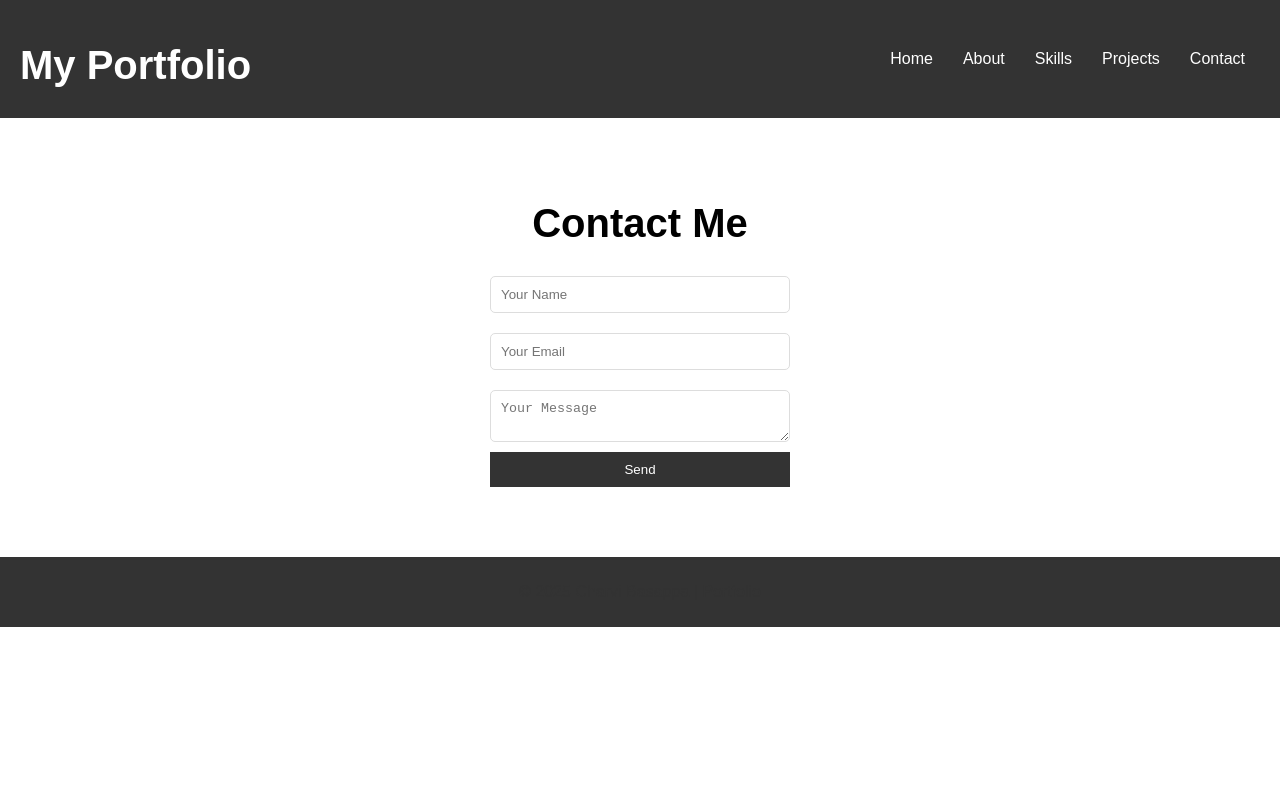
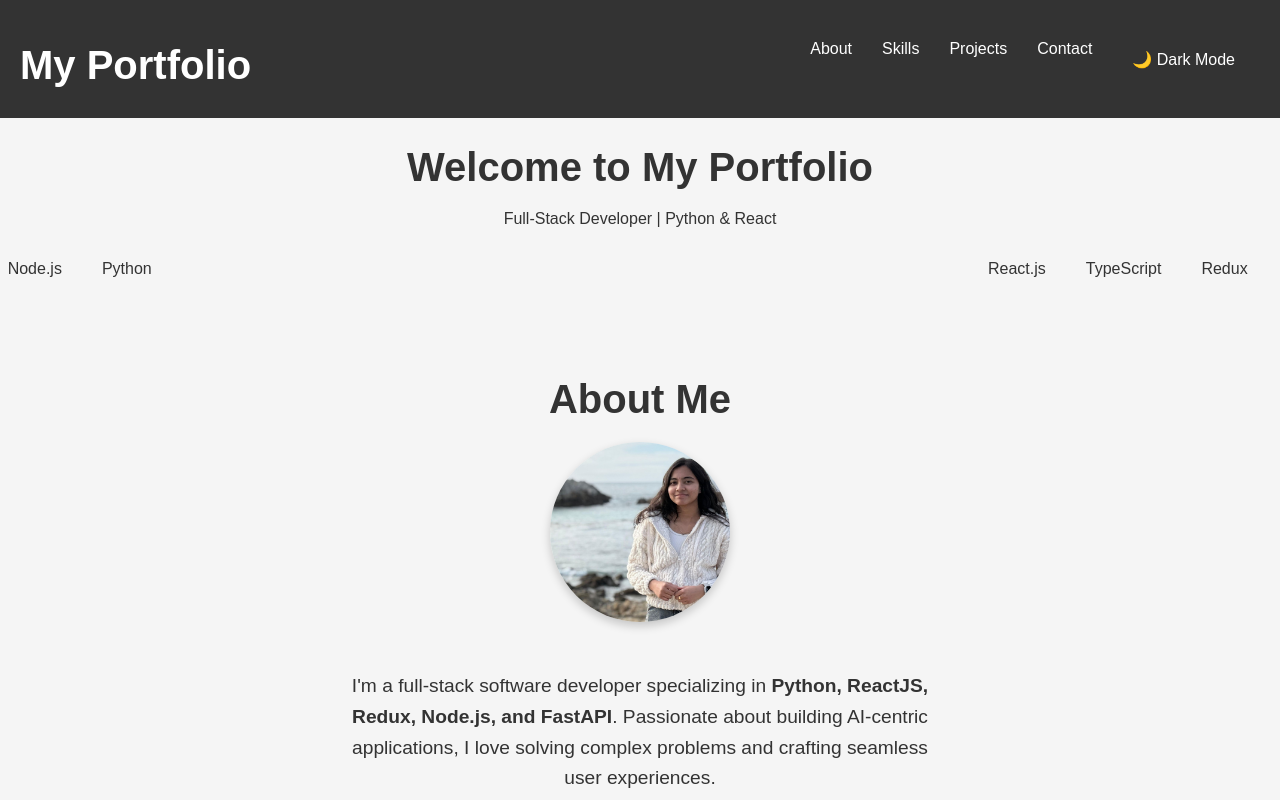
Before and after one commit to CharviBasappa/Craftfolio, a React (Create React App) app: page /contact in a window 1280 px wide. Shown: the top 800 px of the page. Built offline with nearby package versions, Linux system fonts and the light colour scheme.

Commit message:
Added Dark mode in Home section

```diff
--- a/package.json
+++ b/package.json
@@ -14,6 +14,7 @@
     "react-fast-marquee": "^1.6.5",
     "react-router-dom": "^7.2.0",
     "react-scripts": "5.0.1",
+    "use-context-selector": "^2.0.0",
     "web-vitals": "^2.1.4"
   },
   "scripts": {
@@ -39,5 +40,10 @@
       "last 1 firefox version",
       "last 1 safari version"
     ]
+  },
+  "devDependencies": {
+    "autoprefixer": "^10.4.20",
+    "postcss": "^8.5.2",
+    "tailwindcss": "^4.0.7"
   }
 }
--- a/src/App.js
+++ b/src/App.js
@@ -1,4 +1,5 @@
-import { BrowserRouter as Router, Routes, Route } from "react-router-dom";
+// import { BrowserRouter as Router, Routes, Route } from "react-router-dom";
+import { ThemeProvider } from "./ThemeContext";
 import Navbar from "./components/Navbar";
 import Footer from "./components/Footer";
 import Home from "./pages/Home";
@@ -9,17 +10,25 @@ import Contact from "./pages/Contact";
 
 const App = () => {
   return (
-    <Router>
+    // <Router>
+    //   <Navbar />
+    //   <Routes>
+    //     <Route path="/" element={<Home />} />
+    //     <Route path="/about" element={<About />} />
+    //     <Route path="/skills" element={<Skills />} />
+    //     <Route path="/projects" element={<Projects />} />
+    //     <Route path="/contact" element={<Contact />} />
+    //   </Routes>
+    //   <Footer />
+    // </Router>
+    <ThemeProvider>
       <Navbar />
-      <Routes>
-        <Route path="/" element={<Home />} />
-        <Route path="/about" element={<About />} />
-        <Route path="/skills" element={<Skills />} />
-        <Route path="/projects" element={<Projects />} />
-        <Route path="/contact" element={<Contact />} />
-      </Routes>
-      <Footer />
-    </Router>
+      <Home />
+      <About />
+      <Skills />
+      <Projects />
+      <Contact />
+    </ThemeProvider>
   );
 };
 
--- /dev/null
+++ b/src/ThemeContext.js
@@ -0,0 +1,19 @@
+import { createContext, useState, useEffect } from "react";
+
+export const ThemeContext = createContext();
+
+export const ThemeProvider = ({ children }) => {
+  const [darkMode, setDarkMode] = useState(
+    localStorage.getItem("darkMode") === "true"
+  );
+
+  useEffect(() => {
+    localStorage.setItem("darkMode", darkMode);
+  }, [darkMode]);
+
+  return (
+    <ThemeContext.Provider value={{ darkMode, setDarkMode }}>
+      <div className={darkMode ? "dark-mode" : "light-mode"}>{children}</div>
+    </ThemeContext.Provider>
+  );
+};
--- a/src/components/Navbar.js
+++ b/src/components/Navbar.js
@@ -1,24 +1,29 @@
-import { Link } from "react-router-dom";
+import { useContext } from "react";
+import { ThemeContext } from "../ThemeContext";
 
 const Navbar = () => {
+  const { darkMode, setDarkMode } = useContext(ThemeContext);
+
   return (
     <nav className="nav">
       <h1>My Portfolio</h1>
       <ul>
         <li>
-          <Link to="/">Home</Link>
+          <a href="#about">About</a>
         </li>
         <li>
-          <Link to="/about">About</Link>
+          <a href="#skills">Skills</a>
         </li>
         <li>
-          <Link to="/skills">Skills</Link>
+          <a href="#projects">Projects</a>
         </li>
         <li>
-          <Link to="/projects">Projects</Link>
+          <a href="#contact">Contact</a>
         </li>
         <li>
-          <Link to="/contact">Contact</Link>
+          <button onClick={() => setDarkMode(!darkMode)}>
+            {darkMode ? "🌞 Light Mode" : "🌙 Dark Mode"}
+          </button>
         </li>
       </ul>
     </nav>
--- a/src/index.css
+++ b/src/index.css
@@ -97,3 +97,21 @@ button {
   border: none;
   cursor: pointer;
 }
+
+.light-mode {
+  background: #f5f5f5;
+  color: #333;
+}
+
+.dark-mode {
+  background: #121212;
+  color: #f5f5f5;
+}
+
+.nav button {
+  background: transparent;
+  border: none;
+  color: inherit;
+  cursor: pointer;
+  font-size: 16px;
+}
```
Also changed, not shown: 1 other file (tests, documents, lock files or other folders).
